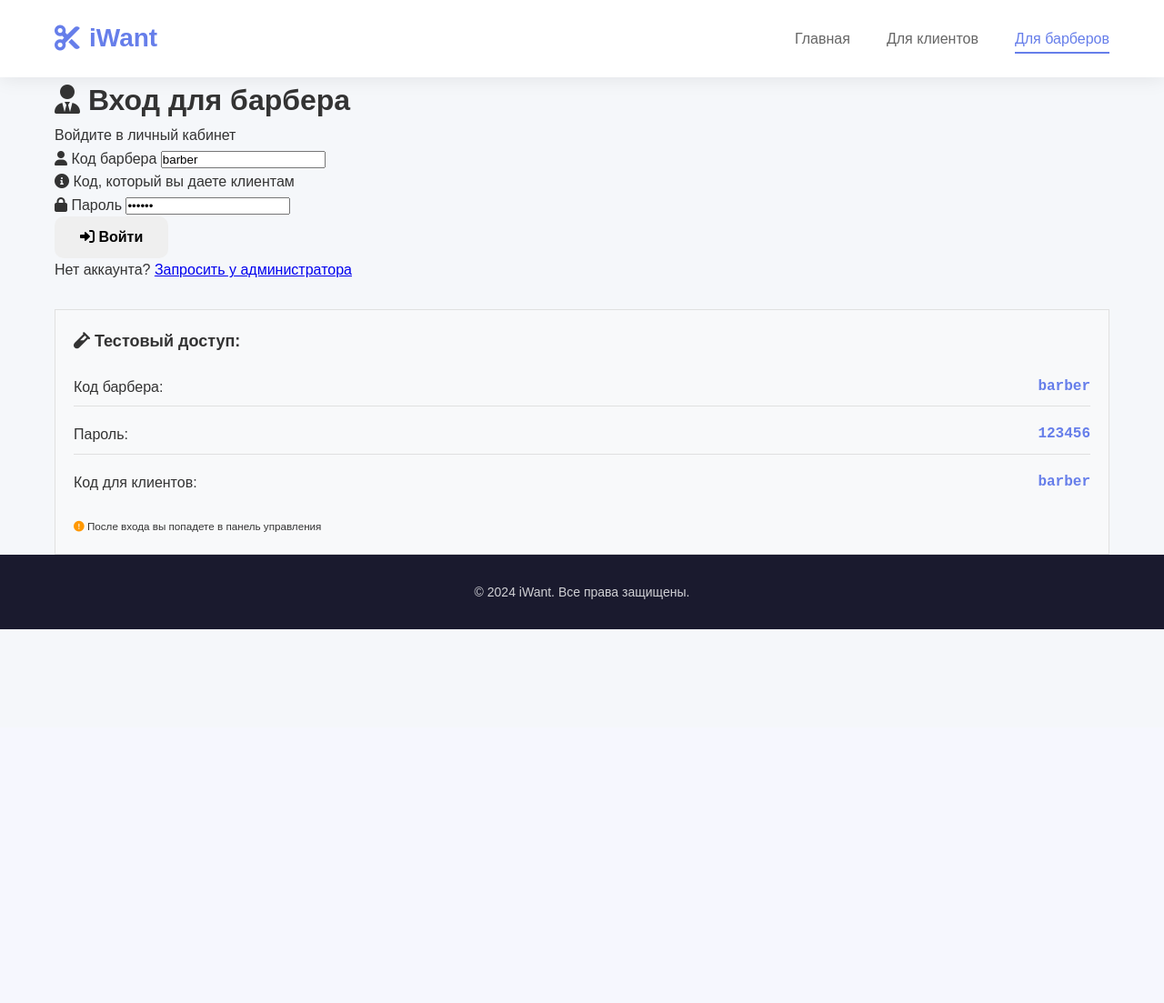
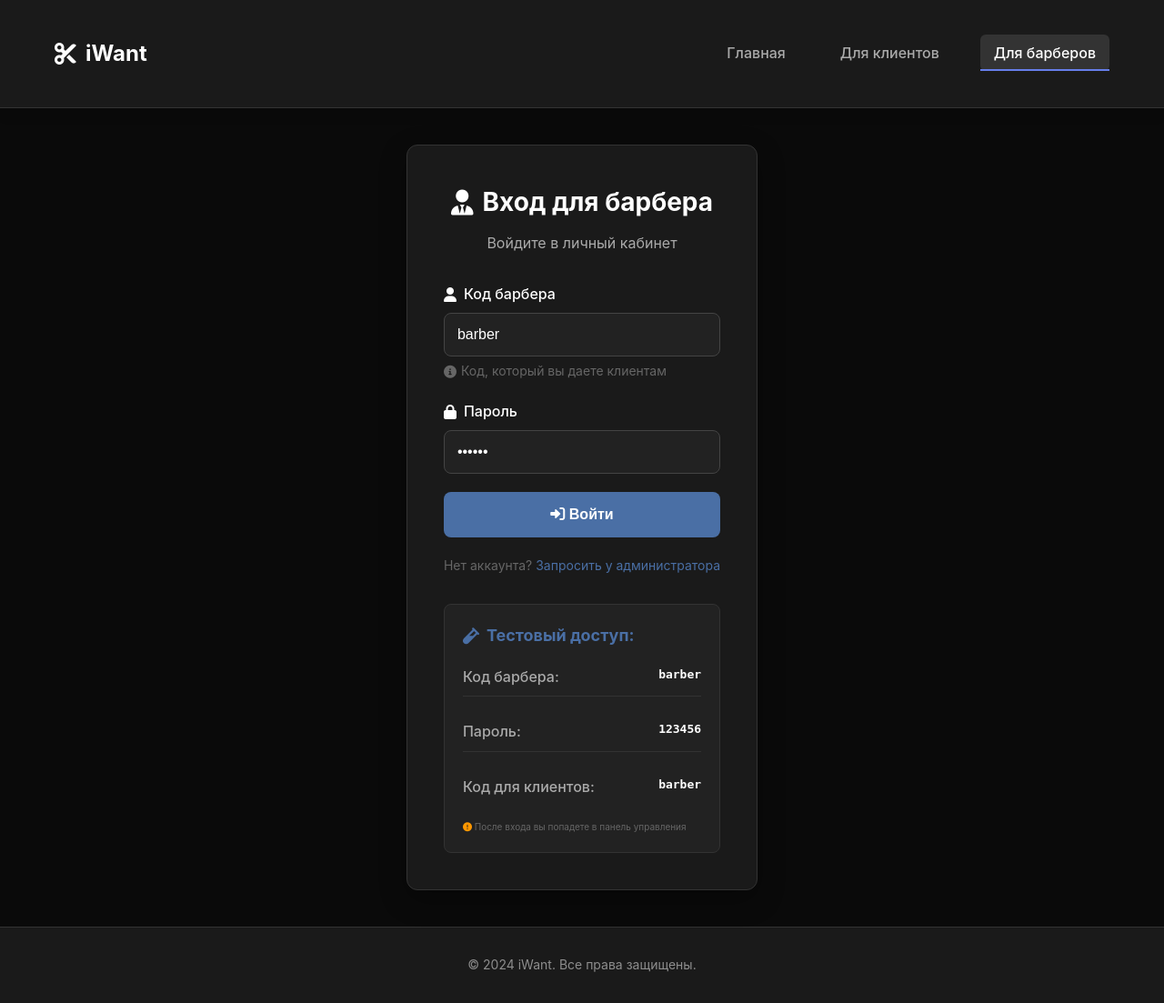
Before and after one commit to mirxonsh-hash/barber-booking, a Flask app: page /barber-login in a window 1280 px wide. Shown: the whole page at 91% size. Before the commit the page ends 692 px from the top, so only its background shows below. Run offline with Flask 3, Linux system fonts and the light colour scheme; some libraries are stand-ins or nearby versions.

Commit message:
Update barber-login.html

```diff
--- a/templates/barber-login.html
+++ b/templates/barber-login.html
@@ -7,8 +7,286 @@
     <link rel="stylesheet" href="css/common.css">
     <link rel="stylesheet" href="css/auth.css">
     <link rel="stylesheet" href="https://cdnjs.cloudflare.com/ajax/libs/font-awesome/6.0.0/css/all.min.css">
+    <style>
+        * {
+            margin: 0;
+            padding: 0;
+            box-sizing: border-box;
+        }
+
+        body {
+            background-color: #0a0a0a;
+            color: #fff;
+            font-family: -apple-system, BlinkMacSystemFont, 'Segoe UI', Roboto, sans-serif;
+            min-height: 100vh;
+        }
+
+        .header {
+            background: #1a1a1a;
+            padding: 20px 0;
+            border-bottom: 1px solid #333;
+        }
+
+        .container {
+            max-width: 1200px;
+            margin: 0 auto;
+            padding: 0 20px;
+        }
+
+        .navbar {
+            display: flex;
+            justify-content: space-between;
+            align-items: center;
+        }
+
+        .logo {
+            font-size: 24px;
+            font-weight: bold;
+            color: #fff;
+            text-decoration: none;
+            display: flex;
+            align-items: center;
+            gap: 10px;
+        }
+
+        .nav-links {
+            display: flex;
+            list-style: none;
+            gap: 30px;
+        }
+
+        .nav-link {
+            color: #aaa;
+            text-decoration: none;
+            padding: 10px 15px;
+            border-radius: 6px;
+            transition: all 0.3s;
+        }
+
+        .nav-link:hover, .nav-link.active {
+            background: #333;
+            color: #fff;
+        }
+
+        .main-content {
+            min-height: calc(100vh - 140px);
+            display: flex;
+            align-items: center;
+            justify-content: center;
+            padding: 40px 20px;
+        }
+
+        .auth-container {
+            width: 100%;
+            max-width: 500px;
+        }
+
+        .auth-card {
+            background: #1a1a1a;
+            border-radius: 12px;
+            padding: 40px;
+            border: 1px solid #333;
+            box-shadow: 0 10px 30px rgba(0, 0, 0, 0.3);
+        }
+
+        .auth-header {
+            text-align: center;
+            margin-bottom: 30px;
+        }
+
+        .auth-header h1 {
+            font-size: 28px;
+            color: #fff;
+            margin-bottom: 10px;
+            display: flex;
+            align-items: center;
+            justify-content: center;
+            gap: 10px;
+        }
+
+        .subtitle {
+            color: #aaa;
+            font-size: 16px;
+        }
+
+        .form-group {
+            margin-bottom: 20px;
+        }
+
+        .form-label {
+            display: block;
+            color: #fff;
+            margin-bottom: 8px;
+            font-weight: 500;
+            display: flex;
+            align-items: center;
+            gap: 8px;
+        }
+
+        .form-input {
+            width: 100%;
+            padding: 14px;
+            background: #222;
+            border: 1px solid #444;
+            border-radius: 8px;
+            color: #fff;
+            font-size: 16px;
+            transition: border-color 0.3s;
+        }
+
+        .form-input:focus {
+            outline: none;
+            border-color: #4a6fa5;
+        }
+
+        .form-hint {
+            color: #666;
+            font-size: 14px;
+            margin-top: 5px;
+            display: flex;
+            align-items: center;
+            gap: 5px;
+        }
+
+        .btn {
+            width: 100%;
+            padding: 16px;
+            background: #4a6fa5;
+            color: white;
+            border: none;
+            border-radius: 8px;
+            font-size: 16px;
+            font-weight: 600;
+            cursor: pointer;
+            transition: all 0.3s;
+            display: flex;
+            align-items: center;
+            justify-content: center;
+            gap: 10px;
+        }
+
+        .btn:hover {
+            background: #5a7fb5;
+            transform: translateY(-2px);
+            box-shadow: 0 5px 15px rgba(74, 111, 165, 0.4);
+        }
+
+        .btn-block {
+            display: block;
+            width: 100%;
+        }
+
+        .error-message {
+            background: rgba(220, 53, 69, 0.1);
+            color: #dc3545;
+            padding: 12px;
+            border-radius: 8px;
+            margin-bottom: 20px;
+            display: none;
+            border: 1px solid rgba(220, 53, 69, 0.3);
+        }
+
+        .form-footer {
+            margin-top: 20px;
+            text-align: center;
+        }
+
+        .help-text {
+            color: #666;
+            font-size: 14px;
+        }
+
+        .register-link {
+            color: #4a6fa5;
+            text-decoration: none;
+        }
+
+        .register-link:hover {
+            text-decoration: underline;
+        }
+
+        .test-data {
+            margin-top: 30px;
+            padding: 20px;
+            background: #222;
+            border-radius: 8px;
+            border: 1px solid #333;
+        }
+
+        .test-data h4 {
+            color: #4a6fa5;
+            margin-bottom: 10px;
+            display: flex;
+            align-items: center;
+            gap: 8px;
+        }
+
+        .test-credentials {
+            margin-bottom: 15px;
+        }
+
+        .credential-item {
+            display: flex;
+            justify-content: space-between;
+            margin-bottom: 8px;
+            padding: 8px 0;
+            border-bottom: 1px solid #333;
+        }
+
+        .credential-item:last-child {
+            border-bottom: none;
+            margin-bottom: 0;
+        }
+
+        .credential-label {
+            color: #aaa;
+        }
+
+        .credential-value {
+            color: #fff;
+            font-family: monospace;
+            font-weight: 600;
+        }
+
+        .test-note {
+            color: #666;
+            font-size: 12px;
+            margin-top: 10px;
+            display: flex;
+            align-items: center;
+            gap: 5px;
+        }
+
+        .footer {
+            background: #1a1a1a;
+            color: #aaa;
+            padding: 30px 0;
+            text-align: center;
+            border-top: 1px solid #333;
+        }
+
+        @media (max-width: 768px) {
+            .auth-card {
+                padding: 30px 20px;
+            }
+
+            .auth-header h1 {
+                font-size: 24px;
+            }
+
+            .nav-links {
+                gap: 10px;
+            }
+
+            .nav-link {
+                padding: 8px 12px;
+                font-size: 14px;
+            }
+        }
+    </style>
 </head>
 <body>
+    <!-- ОСТАЛЬНОЙ HTML КОД БЕЗ ИЗМЕНЕНИЙ -->
     <header class="header">
         <div class="container">
             <nav class="navbar">
@@ -126,25 +404,19 @@
                 const username = document.getElementById('username').value.trim();
                 const password = document.getElementById('password').value.trim();
 
-                // Валидация
                 if (!username || !password) {
                     showError('Заполните все поля');
                     return;
                 }
 
-                // Показываем состояние загрузки
                 loginBtn.innerHTML = '<i class="fas fa-spinner fa-spin"></i> Вход...';
                 loginBtn.disabled = true;
 
                 try {
-                    // Используем API из api.js
                     const result = await BarberSystem.loginBarber(username, password);
 
                     if (result.success) {
-                        // Успешный вход
                         console.log('Успешный вход:', result.barber);
-
-                        // Редирект на панель барбера
                         window.location.href = '/barber-panel';
                     } else {
                         showError(result.error || 'Ошибка входа');
@@ -153,7 +425,6 @@
                     console.error('Ошибка входа:', error);
                     showError('Ошибка соединения с сервером');
                 } finally {
-                    // Возвращаем кнопку в исходное состояние
                     loginBtn.innerHTML = '<i class="fas fa-sign-in-alt"></i> Войти';
                     loginBtn.disabled = false;
                 }
@@ -163,14 +434,10 @@
                 errorMessage.textContent = message;
                 errorMessage.style.display = 'block';
 
-                // Автоматически скрыть через 5 секунд
                 setTimeout(() => {
                     errorMessage.style.display = 'none';
                 }, 5000);
             }
-
-            // Проверяем, если уже есть токен, то сразу редиректим
-            checkExistingAuth();
 
             async function checkExistingAuth() {
                 const token = localStorage.getItem('barberToken');
@@ -178,11 +445,9 @@
                     try {
                         const auth = await BarberSystem.checkAuth();
                         if (auth.authenticated) {
-                            // Уже авторизован - редирект на панель
                             window.location.href = '/barber-panel';
                         }
                     } catch (error) {
-                        // Ошибка проверки - оставляем на странице логина
                         console.log('Нужна авторизация');
                     }
                 }
@@ -193,11 +458,9 @@
 </html>
 <script src="js/auth.js"></script>
 <script>
-    // Проверяем, если уже есть токен, пробуем автоматически войти
     document.addEventListener('DOMContentLoaded', function() {
         const token = localStorage.getItem('barber_token');
         if (token) {
-            // Проверяем токен
             fetch('https://barber-booking-db.onrender.com/api/barber/check', {
                 headers: {
                     'Authorization': 'Bearer ' + token
@@ -206,12 +469,10 @@
             .then(response => response.json())
             .then(data => {
                 if (data.authenticated) {
-                    // Уже авторизован - редирект
                     window.location.href = 'https://barber-booking-db.onrender.com/barber-panel?token=' + encodeURIComponent(token);
                 }
             })
             .catch(() => {
-                // Ошибка проверки - остаемся на странице логина
                 console.log('Требуется авторизация');
             });
         }
```
